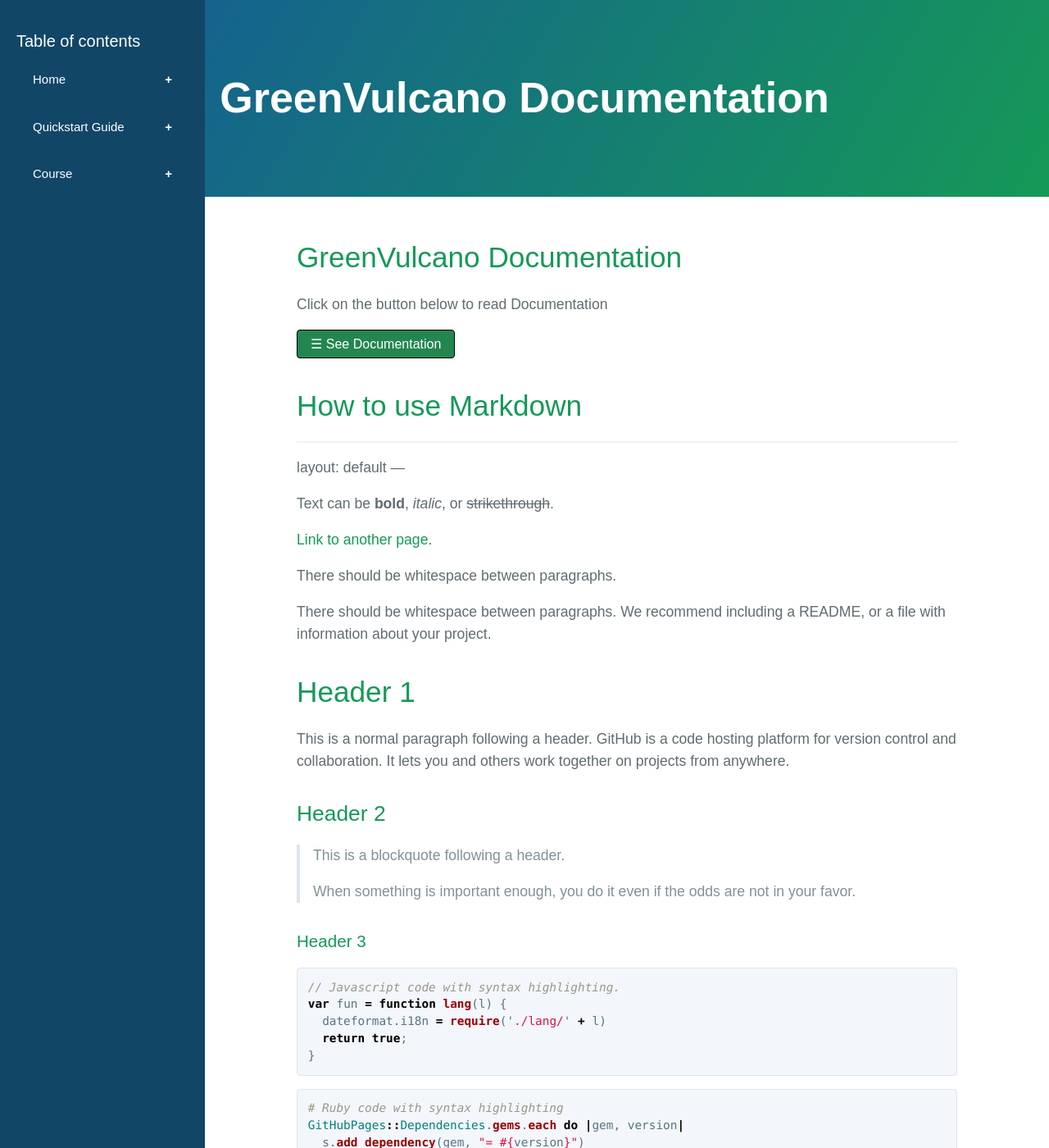
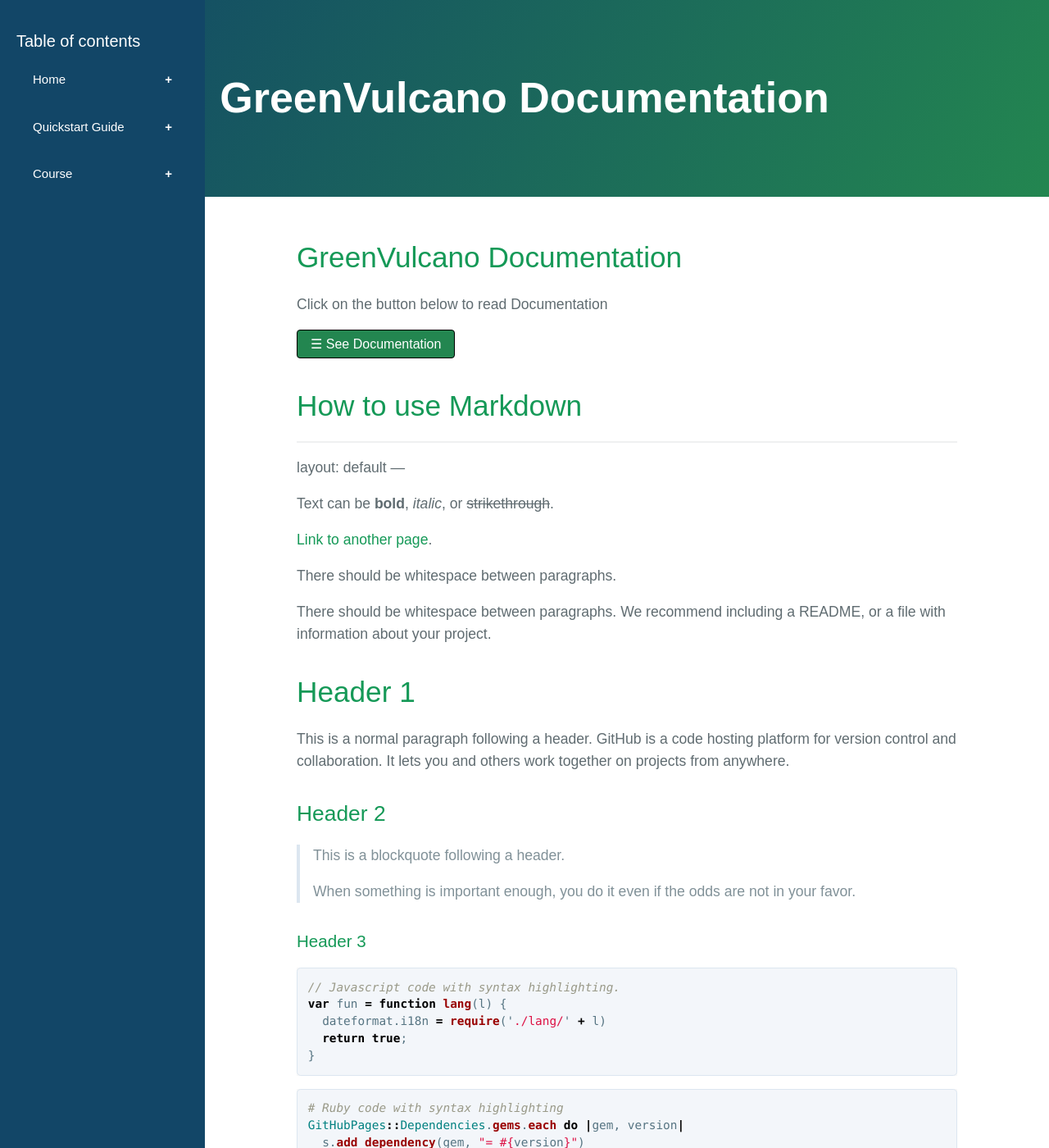
Before and after one commit to dianamw/GreenVulcano-Beta, a Jekyll site: the page built from index.md, in a window 1280 px wide and 1400 px high. Shown: the whole window at 82% size. Built offline with Jekyll 4.4.1, drawn with Linux system fonts in a browser that asks for light colours; our own code applies the rules of GitHub Pages for plain Markdown files; the repository's description, which GitHub fills in, is left out.

Commit message:
Update variables.scss

```diff
--- a/_sass/variables.scss
+++ b/_sass/variables.scss
@@ -4,8 +4,8 @@ $medium-breakpoint: 42em !default;
 
 // Headers
 $header-heading-color: #fff !default;
-$header-bg-color: #159957 !default;
-$header-bg-color-secondary: #155799 !default;
+$header-bg-color: #238650 !default;
+$header-bg-color-secondary: #124667 !default;
 
 // Text
 $section-headings-color: #159957 !default;
```
